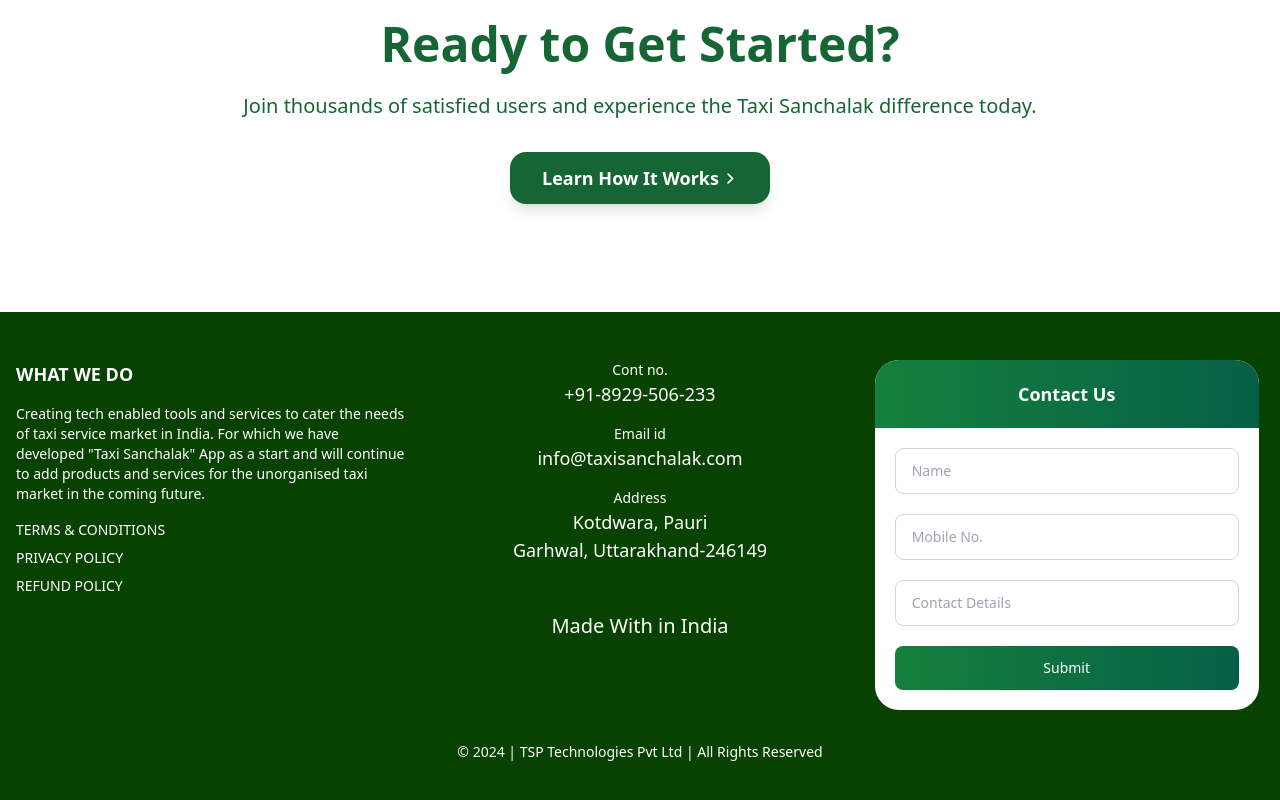
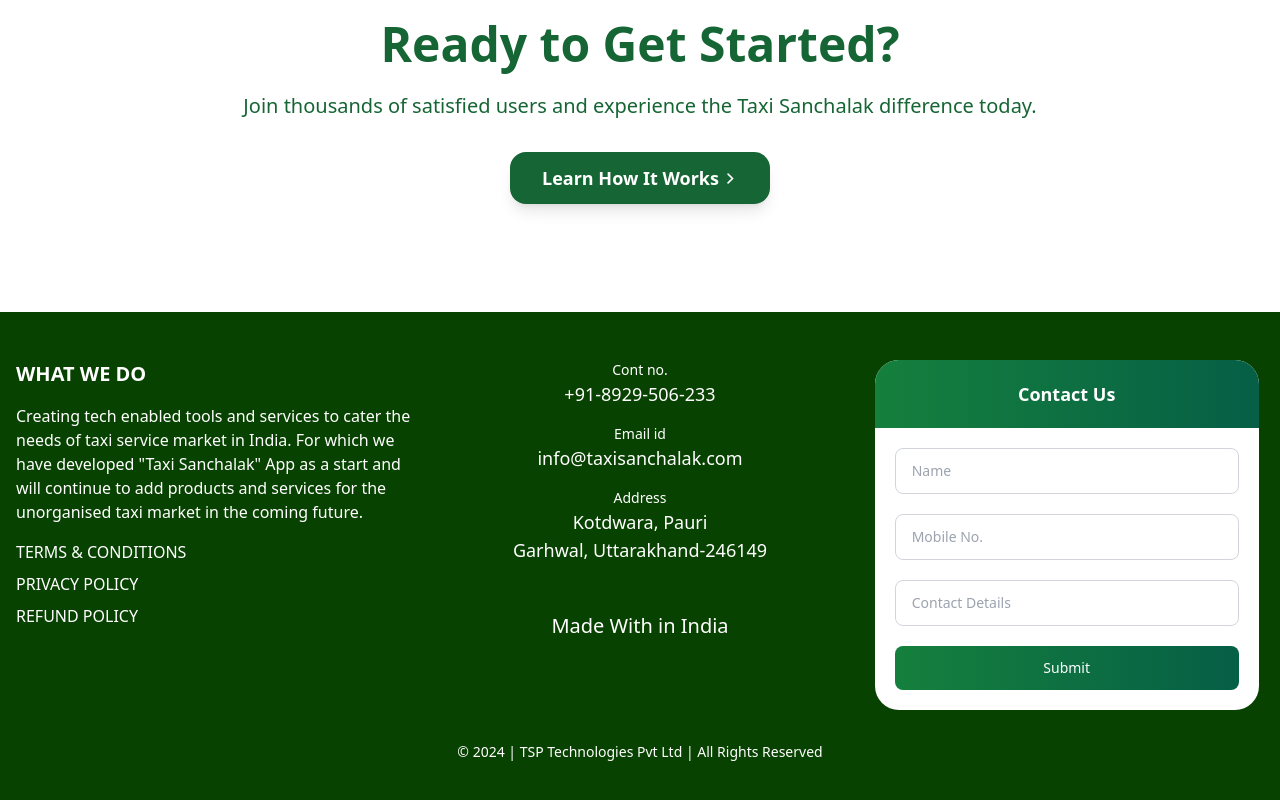
Before and after one commit to Anuj9675/taxisanchalak, a Next.js app: page / in a window 1280 px wide. Shown: the part 1272-2072 px from the top of the page. Built offline with nearby package versions, Linux system fonts and the light colour scheme.

Commit message:
fixed the footer text

```diff
--- a/src/components/footer/index.tsx
+++ b/src/components/footer/index.tsx
@@ -11,14 +11,14 @@
 
         {/* What We Do Section */}
         <div className="space-y-4 order-2 md:order-1">
-          <h3 className="font-bold text-lg">WHAT WE DO</h3>
-          <p className="text-white text-sm">
+          <h3 className="font-bold text-xl">WHAT WE DO</h3>
+          <p className="text-white text-md">
             Creating tech enabled tools and services to cater the needs of taxi service market in India. For which we have developed &quot;Taxi Sanchalak&quot; App as a start and will continue to add products and services for the unorganised taxi market in the coming future.
           </p>
           <div className="space-y-2">
-            <a href="#" className="block text-sm hover:underline">TERMS & CONDITIONS</a>
-            <a href="#" className="block text-sm hover:underline">PRIVACY POLICY</a>
-            <a href="#" className="block text-sm hover:underline">REFUND POLICY</a>
+            <a href="#" className="block text-md hover:underline">TERMS & CONDITIONS</a>
+            <a href="#" className="block text-md hover:underline">PRIVACY POLICY</a>
+            <a href="#" className="block text-md hover:underline">REFUND POLICY</a>
           </div>
         </div>
 
```
